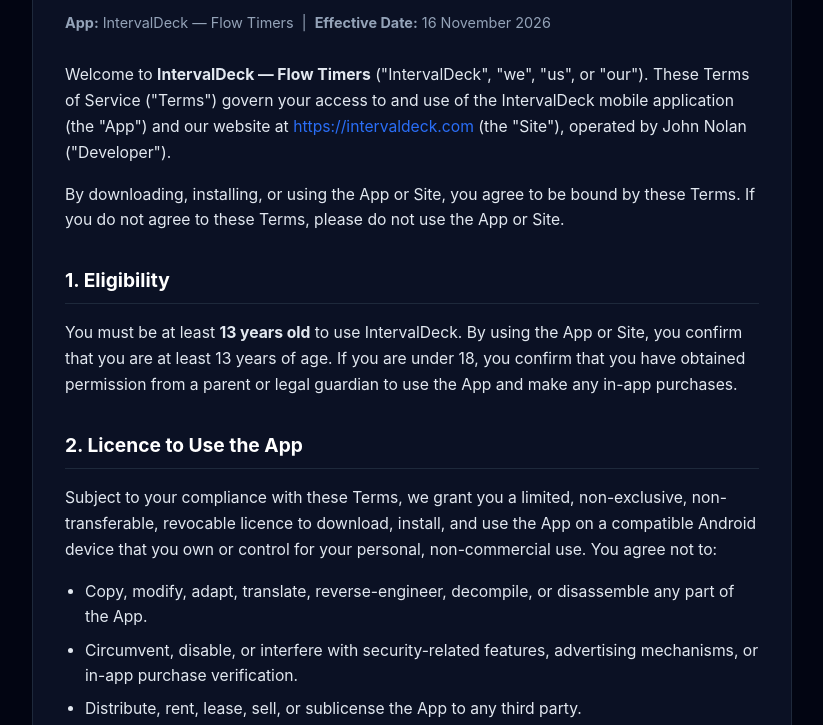
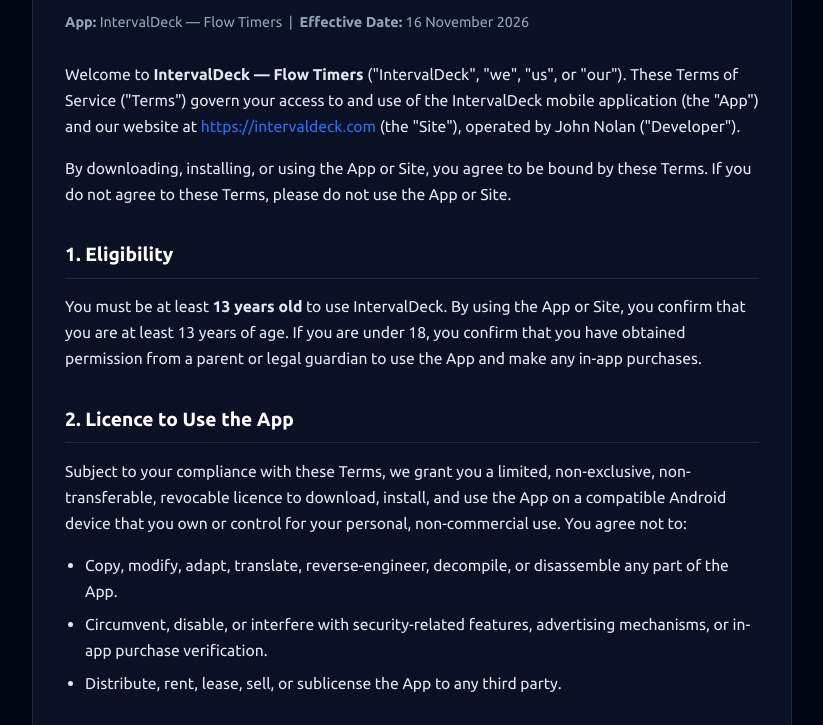
Before and after one commit to johnnolan-creates/intervaldeck-website, a plain HTML site: page terms.html in a window 1280 px wide. Shown: the part 127-852 px from the top of the page, without its empty margins (228-1051 px from the left). Drawn offline with Linux system fonts and the light colour scheme.

Commit message:
chore: align website font with app font Ubuntu.

```diff
--- a/styles.css
+++ b/styles.css
@@ -17,7 +17,7 @@
   --text-secondary: #94a3b8;
   --text-muted: #64748b;
 
-  --font-sans: 'Inter', -apple-system, BlinkMacSystemFont, 'Segoe UI', Roboto, sans-serif;
+  --font-sans: 'Ubuntu', -apple-system, BlinkMacSystemFont, 'Segoe UI', Roboto, sans-serif;
   --radius-lg: 20px;
   --radius-md: 12px;
 }
--- a/terms.html
+++ b/terms.html
@@ -4,6 +4,9 @@
   <meta charset="UTF-8" />
   <meta name="viewport" content="width=device-width, initial-scale=1.0" />
   <title>Terms of Service — IntervalDeck</title>
+  <link rel="preconnect" href="https://fonts.googleapis.com" />
+  <link rel="preconnect" href="https://fonts.gstatic.com" crossorigin />
+  <link href="https://fonts.googleapis.com/css2?family=Ubuntu:ital,wght@0,300;0,400;0,500;0,700;1,300;1,400;1,500;1,700&display=swap" rel="stylesheet" />
   <style>
     :root {
       --bg: #020512;
@@ -16,7 +19,7 @@
     * { box-sizing: border-box; }
     body {
       margin: 0;
-      font-family: -apple-system, BlinkMacSystemFont, "Segoe UI", Roboto, sans-serif;
+      font-family: 'Ubuntu', -apple-system, BlinkMacSystemFont, "Segoe UI", Roboto, sans-serif;
       background-color: var(--bg);
       color: var(--text);
       line-height: 1.65;
```
Also changed, not shown: index.html (+1 -1 lines), privacy.html (+4 -1 lines).
